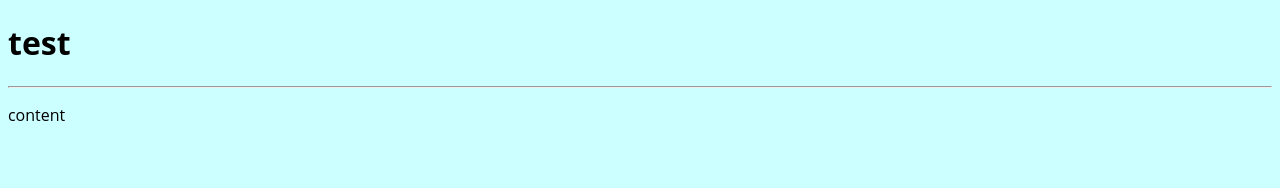
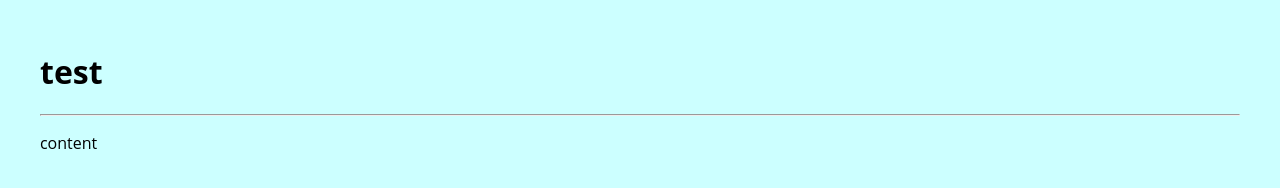
Before and after one commit to xerathyang/test, a plain HTML site: page index.html in a window 1280 px wide. Drawn offline with Linux system fonts and the light colour scheme.

Commit message:
add margin

```diff
--- a/style/mainstyle.css
+++ b/style/mainstyle.css
@@ -1,4 +1,5 @@
 body {
 	background-color: #CCFFFF;
 	font-family: 'Open Sans', sans-serif;
+	margin: 50px 40px 40px 40px;
 }
```
